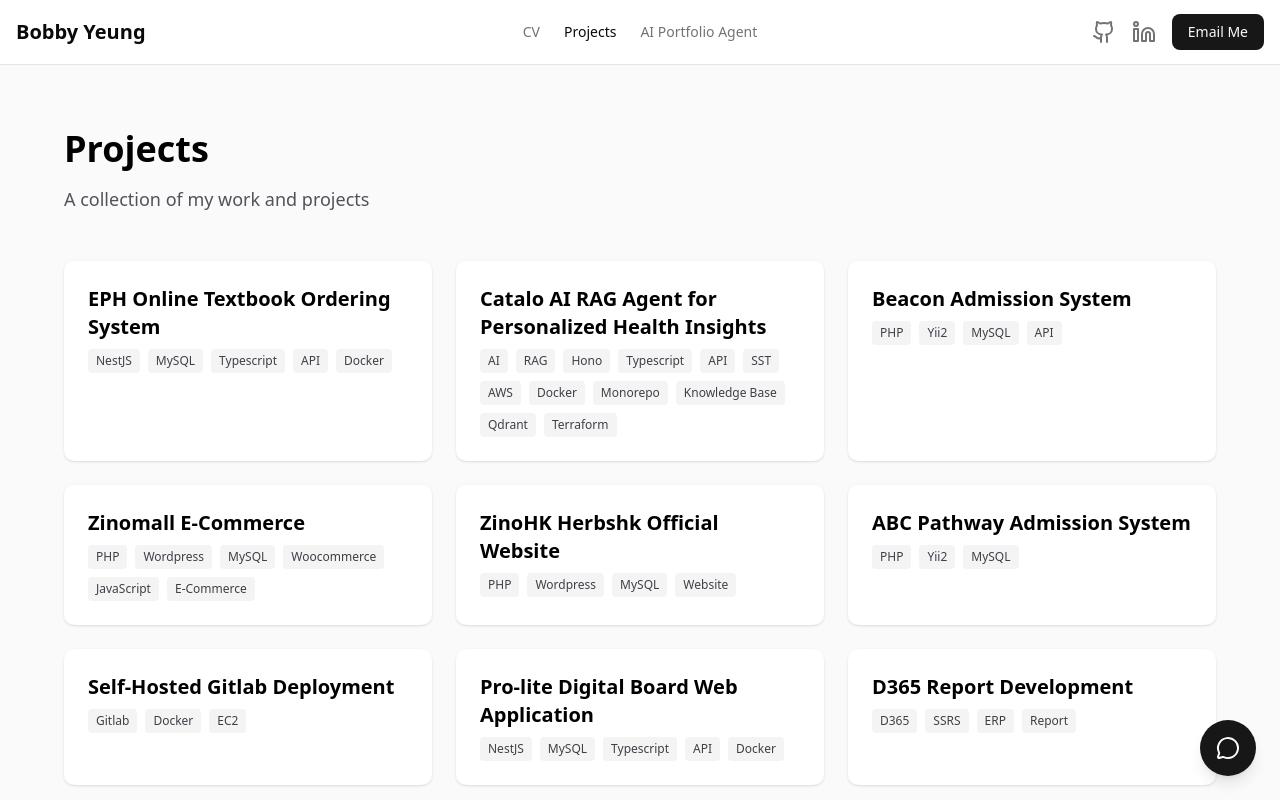
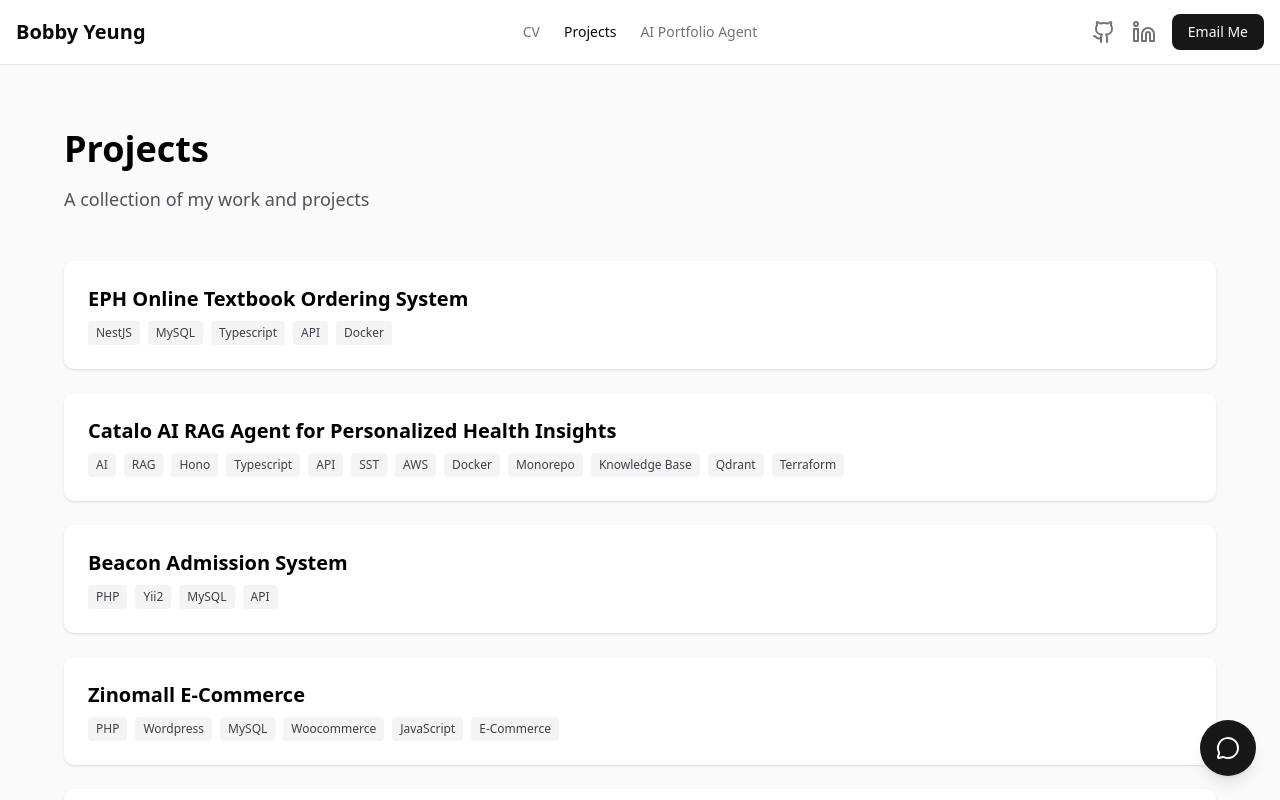
Before and after one commit to bobbyyng/portfolio, a Next.js app: page /projects in a window 1280 px wide. Shown: the top 800 px of the page. Built offline with nearby package versions, Linux system fonts and the light colour scheme.

Commit message:
fix(projects-page): adjust grid layout to remove unnecessary columns for improved responsiveness

```diff
--- a/app/projects/page.tsx
+++ b/app/projects/page.tsx
@@ -25,7 +25,7 @@
             </p>
           </div>
         ) : (
-          <div className="grid grid-cols-1 md:grid-cols-2 lg:grid-cols-3 gap-6">
+          <div className="grid grid-cols-1 gap-6">
             {projects.map((project) => (
               <Link
                 key={project.slug}
```
